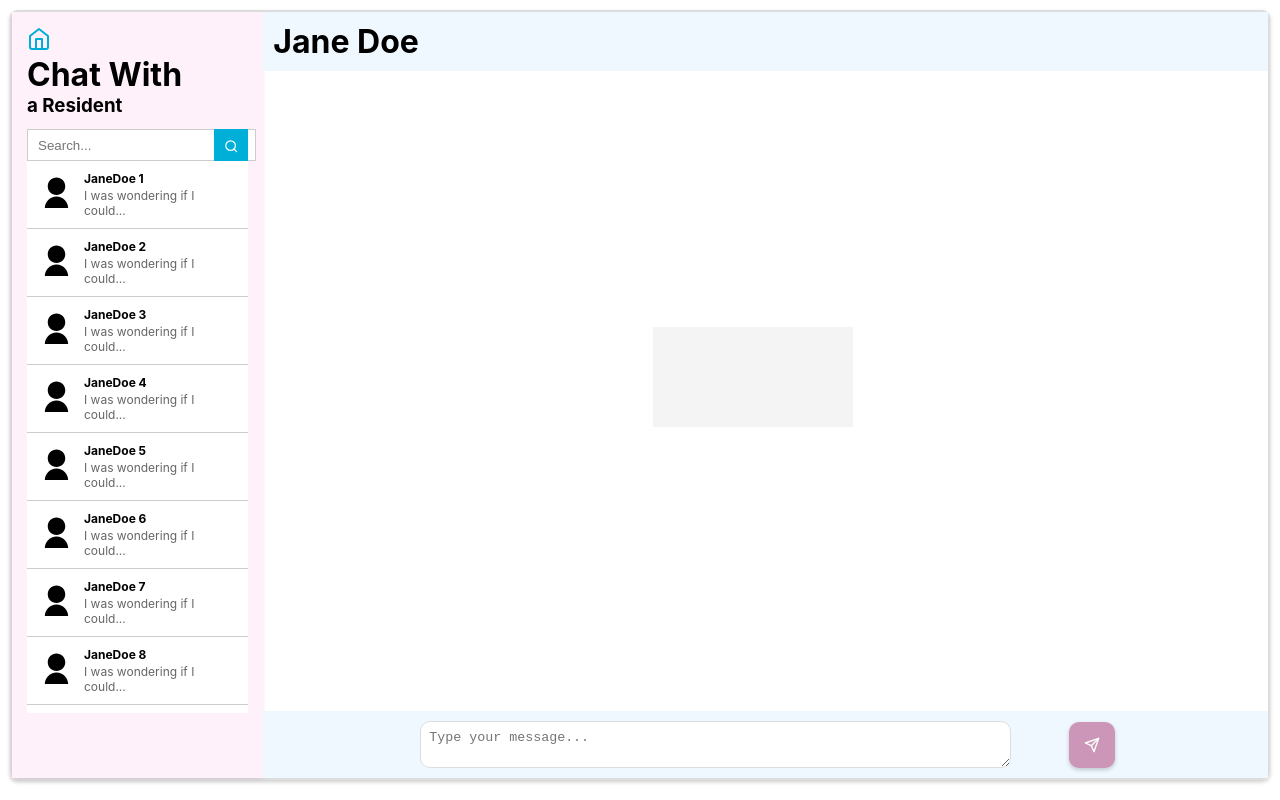
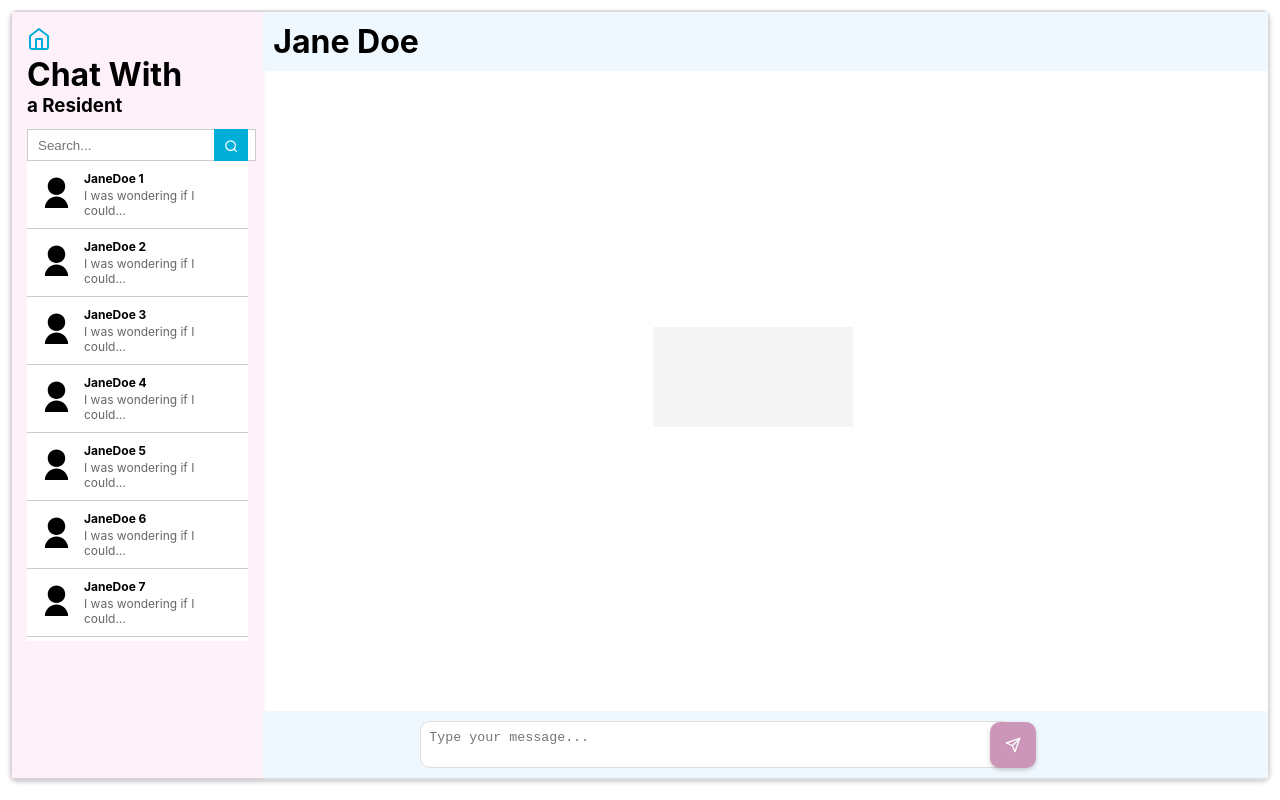
Before and after one commit to CodeToGive-2024-Team6/CodeToGive-2024, a React (Create React App) app in the folder frontend/: page /caregiver_communication in a window 1280 px wide. Built offline with nearby package versions, Linux system fonts and the light colour scheme; grey boxes are pictures that could not be loaded.

Commit message:
Update CaregiverCommunicationPage.css

```diff
--- a/frontend/src/components/pages/caregiver/CaregiverCommunicationPage.css
+++ b/frontend/src/components/pages/caregiver/CaregiverCommunicationPage.css
@@ -63,9 +63,8 @@
 .profile-list {
     display: flex;
     flex-direction: column;
-    max-height: 75%;
+    max-height: 480px;
     overflow-y: auto;
-    cursor: pointer;
 }
 
 .profile-item {
@@ -75,10 +74,6 @@
     border-bottom: 1px solid #ccc;
     padding: 10px;
     font-size: 12px;
-}
-
-.profile-item:hover {
-    background-color: #edf7ff;
 }
 
 .profile-info {
@@ -143,7 +138,7 @@
     position: absolute;
     display: flex;
     bottom: 0;
-    right: 12%;
+    right: 230px;
     margin-bottom: 10px;
     background-color: #cb96b8;;
     border: none;
```
